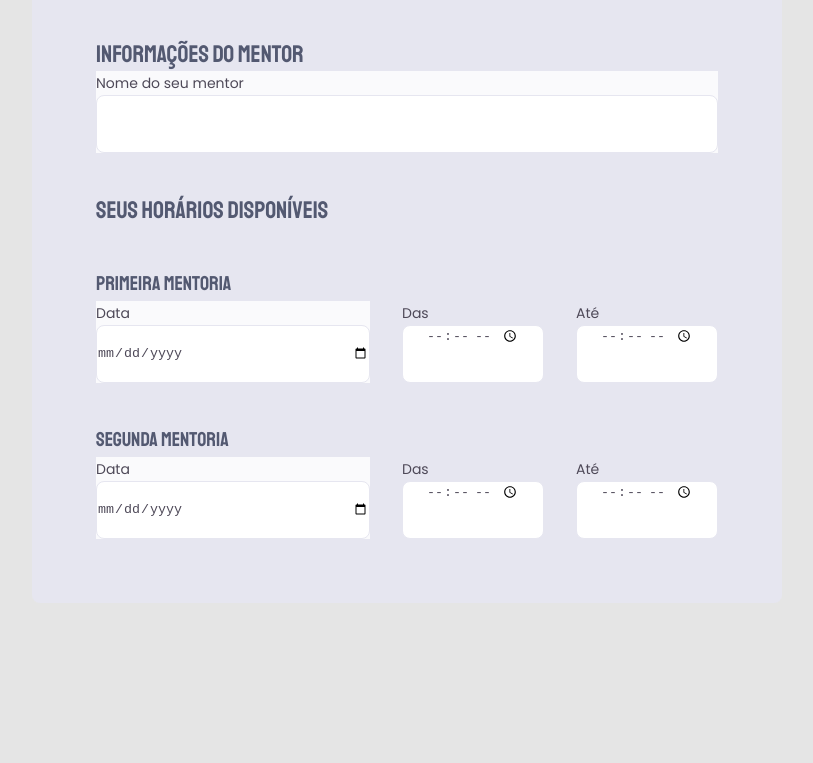
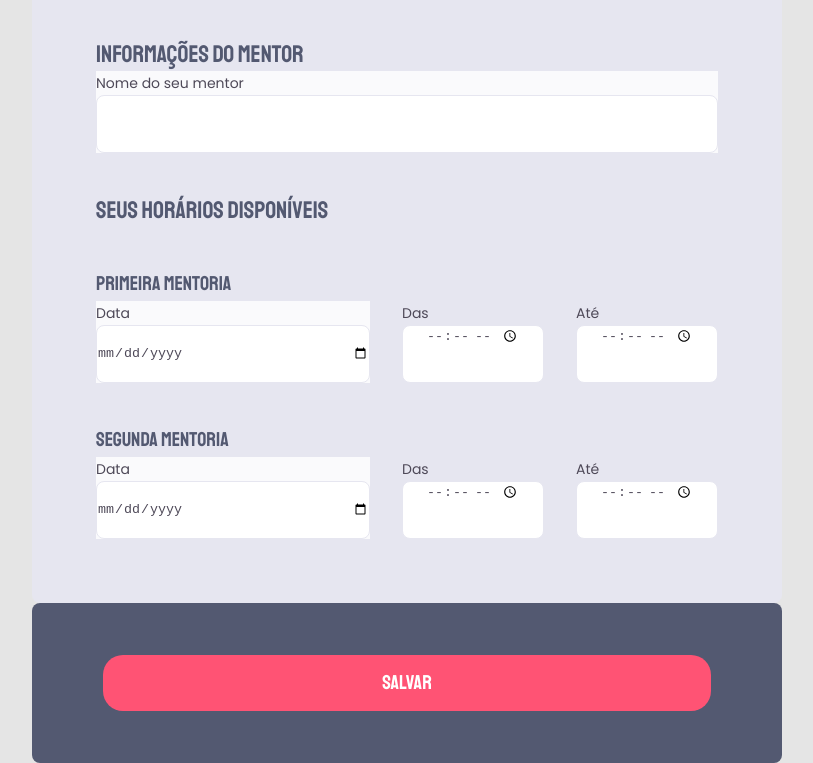
Before and after one commit to EvertonSouza12/formulario, a plain HTML site: page index.html in a window 1280 px wide. Shown: the part 735-1498 px from the top of the page, without its empty margins (233-1046 px from the left). Before the commit the page ends 1338 px from the top, so only its background shows below. Drawn offline with Linux system fonts and the light colour scheme.

Commit message:
Formulario finalizado

```diff
--- a/index.html
+++ b/index.html
@@ -21,7 +21,7 @@
       <p>Preencha o formulário abaixo para agendar a sua mentoria</p>
     </header>
 
-    <form>
+    <form id="my-form">
 
       <fieldset>
         <legend>Informações pessoais</legend>
@@ -113,6 +113,10 @@
 
     </form>
 
+    <footer>
+      <input type="submit" value="SALVAR" form="my-form">
+    </footer>
+
   </div>
 </body>
 </html>
--- a/style.css
+++ b/style.css
@@ -149,3 +149,26 @@ h3 {
   line-height: 34px;
   color: #535971;
 }
+
+footer {
+  background: #535971;
+  width: 750px;
+  height: 160px;
+  display: flex;
+  align-items: center;
+  justify-content: center;
+  border-radius: 8px;
+}
+
+footer input {
+  background: #FF5374;
+  border-radius: 20px;
+  height: 55.65px;
+  width: 608px;
+  border-style: none;
+  font-family: 'Staatliches';
+  font-weight: 400;
+  font-size: 20px;
+  line-height: 26px;
+  color: #FFFFFF;
+}
```
